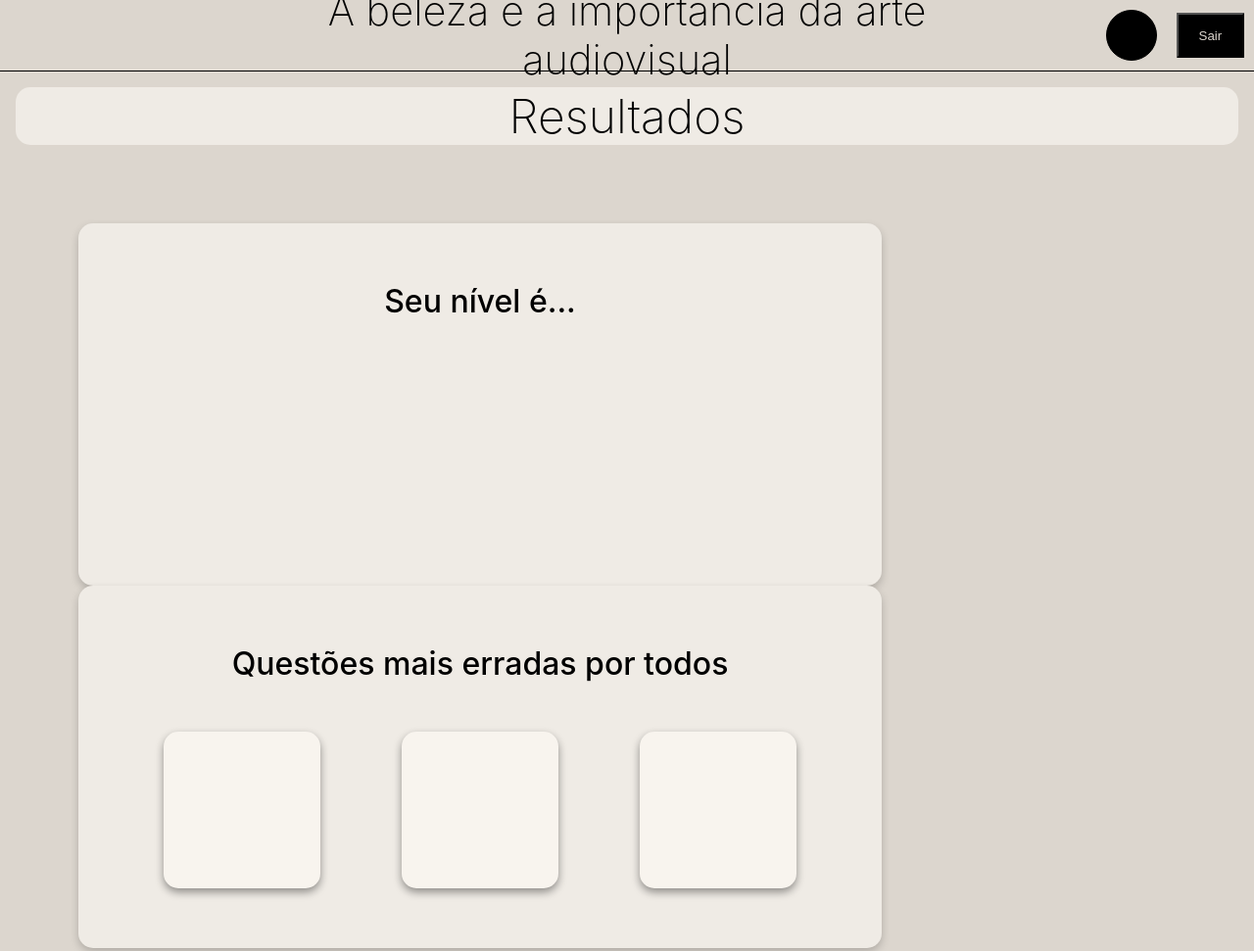
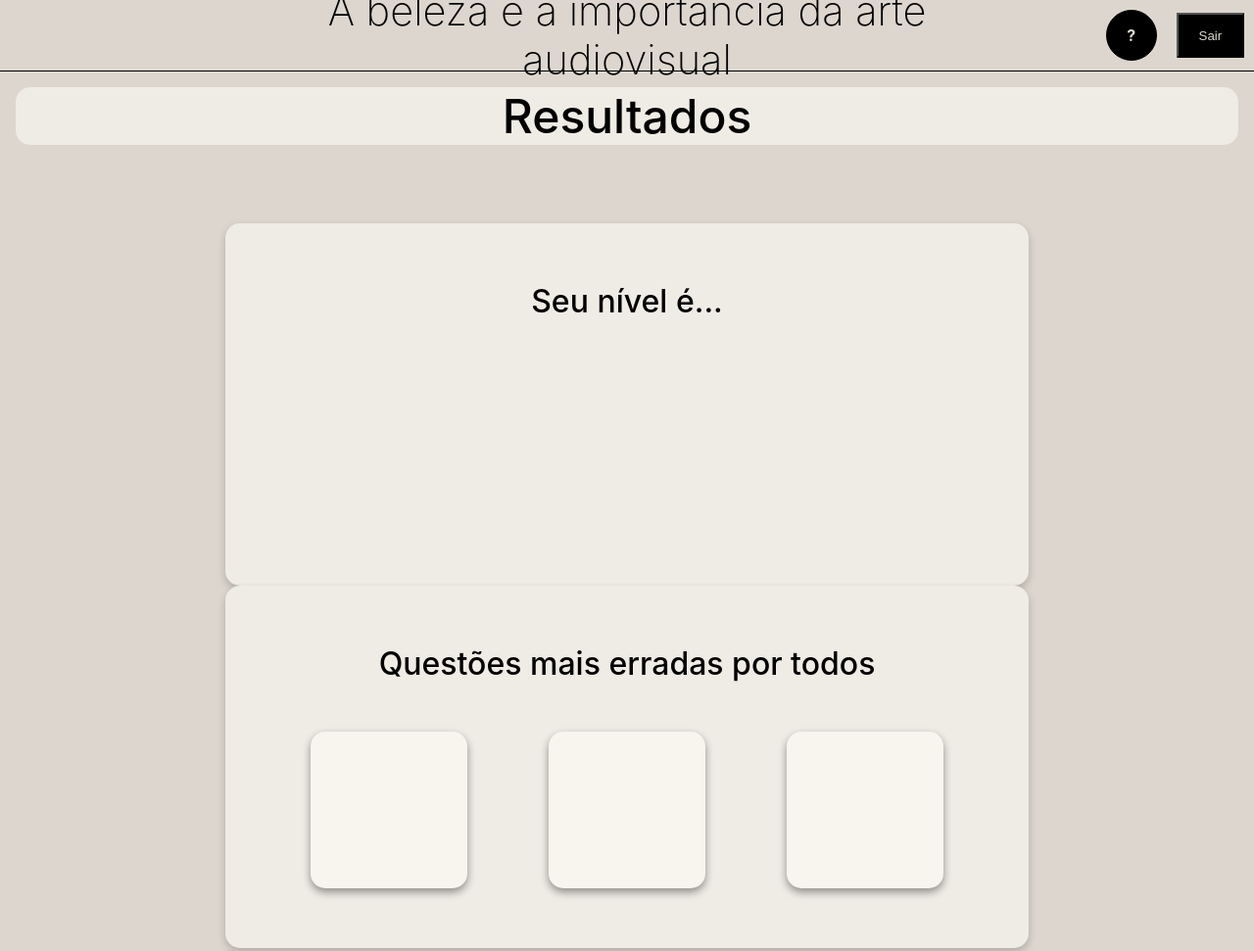
Before and after one commit to martelozzo/Projeto-Individual-Beleza-da-arte-audiovisual, a website: page web-data-viz-main/public/dashboard.html in a window 1280 px wide. Shown: the top 971 px of the page at 98% size. Drawn offline with nearby package versions, Linux system fonts and the light colour scheme; no server answers.

Commit message:
ajustando css dashboard, users pfp e sair, flexbox das dashboards

```diff
--- a/web-data-viz-main/public/all_style.css
+++ b/web-data-viz-main/public/all_style.css
@@ -421,7 +421,7 @@ body {
 
     display: flex;
     margin: 5rem;
-    justify-content: space-between;
+    justify-content: space-around;
     flex-wrap: wrap;
 
 
@@ -463,6 +463,7 @@ body {
     justify-content: center;
     align-items: center;
     font-size: 3rem;
+    font-weight: 500;
     margin: 1rem;
     background-color: rgb(239, 235, 229);
     border-radius: 15px;
--- a/web-data-viz-main/public/dashboard.html
+++ b/web-data-viz-main/public/dashboard.html
@@ -17,7 +17,7 @@
             a importância da
             arte audiovisual</div>
         <div class="user inter">
-            <p id="pfp"></p>
+            <p id="pfp" class="pfp_text"></p>
         </div>
         <div class="inter"><button class="sair" onclick=logout()>
                 <p>Sair</p>
@@ -121,6 +121,13 @@
 </body>
 
 <script>
+
+    const nome = sessionStorage.NOME_USUARIO;
+    const id = sessionStorage.ID_USUARIO;
+
+    let letra_pfp = nome ? nome.charAt(0).toUpperCase() : '?';
+
+    pfp.innerHTML = `${letra_pfp}`
 
     function retry(){
 
```
